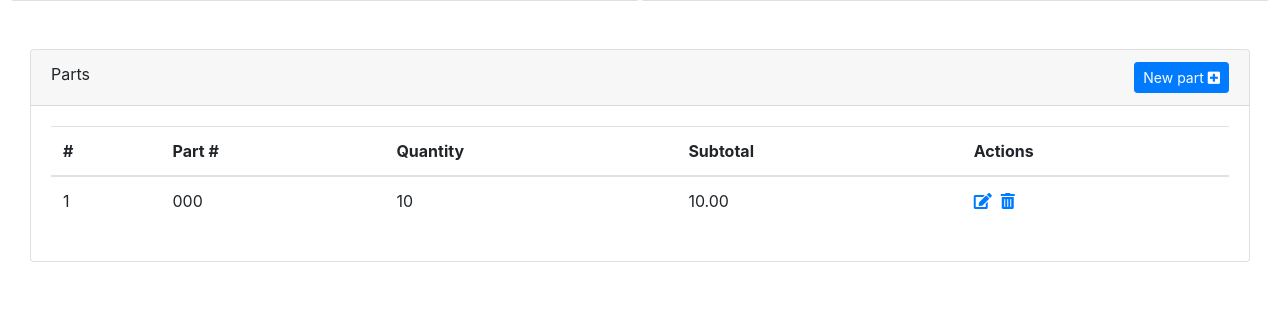
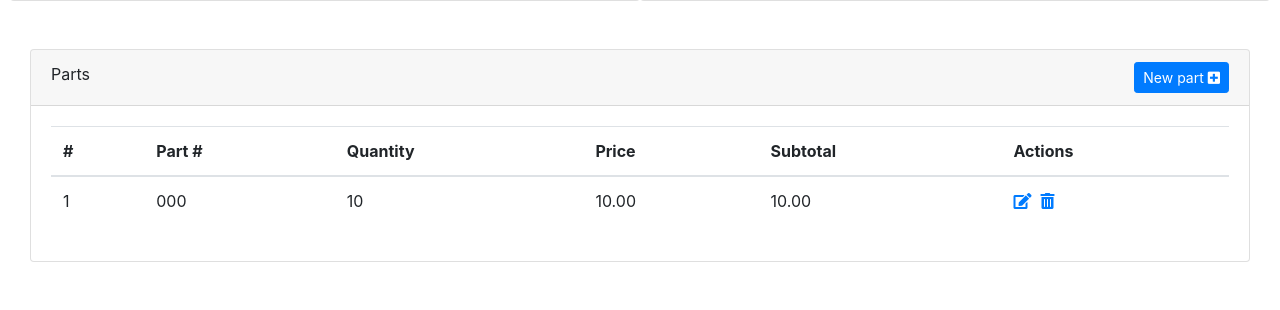
Before and after one commit to DennysSolisSV/TruckShop, a Django app: page /main/task/1/ in a window 1280 px wide. Shown: the part 708-1018 px from the top of the page. Run offline with Django 3.2, Linux system fonts and the light colour scheme; tables that the repository leaves empty hold one stand-in row (values such as "Sample post"); some libraries are stand-ins or nearby versions.

Commit message:
Used parts
Finished process to add parts to tasks with ajax, modal bootstrap

```diff
--- /dev/null
+++ b/inventory/urls.py
@@ -0,0 +1,11 @@
+from django.conf.urls import url
+
+from .views import (
+    get_price_api,
+)
+
+app_name = 'inventory'
+
+urlpatterns = [
+    url(r'^price/$', get_price_api, name='part_price'),
+]
--- /dev/null
+++ b/static/js/truckshop.js
@@ -0,0 +1,31 @@
+$(document).ready(function(){
+
+	// get price and parts existence in part_task form
+
+	$(document).on('change', '.part_task_select', function(event) {
+
+		// getting data from the form
+		var partForm = $(".parts_task");
+		var actionEndPoint = partForm.attr("data-endpoint");
+        var httpMethod = partForm.attr("method");
+        // asigned the selected value.
+        var formData = { id : $(".part_task_select option:selected").val() }
+
+     	// ajax request
+
+     	$.ajax({
+            url: actionEndPoint,
+            method: "GET",
+            data: formData,
+            success: function(data){
+              var partSpan = partForm.find(".Part");
+              partSpan.html("Price: " + data.price)
+              var quantitySpan = partForm.find(".Quantity");
+              quantitySpan.html("Existence: " + data.existence)
+            },
+            error: function(errorData){
+               console.log("error")
+            }
+      }); // end ajax
+    });// end change event
+});
--- a/truckshop/urls.py
+++ b/truckshop/urls.py
@@ -12,6 +12,7 @@ urlpatterns = [
     url(r'^admin/', admin.site.urls),
     url(r'^main/', include("work_orders.urls")),
     url(r'^main/order/', include("search.urls")),
+    url(r'^main/parts/', include("inventory.urls")),
     url(r'^logout/$', LogoutView.as_view(), name='logout'),
     url(r'^$', LoginView.as_view(template_name='accounts/login.html',
                                  authentication_form=LoginForm), name='login')
--- a/work_orders/forms.py
+++ b/work_orders/forms.py
@@ -37,10 +37,17 @@ class TaskForm(ModelForm):
             "mechanic": Select(attrs={"class": "form-control"}),
         }
 
+
 class PartsByTaskForm(PopRequestMixin, CreateUpdateAjaxMixin, ModelForm):
     class Meta:
         model = PartsByTask
         exclude = [
             'task',
+            'price',
             'subtotal',
         ]
+        widgets = {
+            "part": Select(attrs={"class": "form-control part_task_select"}),
+            "quantity": TextInput(attrs={"class": "form-control"}),
+
+        }
--- a/work_orders/models.py
+++ b/work_orders/models.py
@@ -1,8 +1,10 @@
 from django.db import models
+from django.db.models import Q
+from django.db.models.signals import pre_save
 from django.conf import settings
 from django.core.urlresolvers import reverse
-from django.db.models import Q
-from django.db.models.signals import pre_save
+
+
 from accounts.models import Client
 from inventory.models import Part
 from truck.models import Truck
@@ -12,6 +14,7 @@ User = settings.AUTH_USER_MODEL
 
 
 class WorkOrderManager(models.Manager):
+    # Looking on the different fields
     def search(self, query):
         lookups = (
             Q(number_order__contains=query) |
@@ -24,17 +27,22 @@ class WorkOrderManager(models.Manager):
         print(obj)
         return obj
 
+    # Order query from the lastest
+
     def all(self):
         obj = self.get_queryset().order_by('-number_order')
         return obj
 
 
 class TaskManager(models.Manager):
+    # Getting the tasks that belongs to a user
     def get_by_user(self, request):
         user = request.user
         obj = self.get_queryset().filter(
             mechanic=user).order_by('-number_order', 'id')
         return obj
+
+    # Order query from the lastest
 
     def all(self, request):
         obj = self.get_queryset.all().order_by('-number_order')
@@ -88,6 +96,8 @@ class PartsByTask(models.Model):
     task = models.ForeignKey(Task, on_delete=models.CASCADE)
     part = models.ForeignKey(Part)
     quantity = models.IntegerField()
+    price = models.DecimalField(
+        default=0.00, max_digits=100, decimal_places=2)
     subtotal = models.DecimalField(
         default=0.00, max_digits=100, decimal_places=2)
 
@@ -98,6 +108,7 @@ class PartsByTask(models.Model):
 def pre_save_partsbytask_receiver(sender, instance, *args, **kwargs):
     if instance.quantity > 0:
         instance.subtotal = instance.quantity * instance.part.price
+        instance.price = instance.part.price
     else:
         instance.subtotal = 0.00
 
--- a/work_orders/templates/work_orders/task_detail.html
+++ b/work_orders/templates/work_orders/task_detail.html
@@ -1,4 +1,5 @@
 {% extends "base.html" %}
+{% load static %}
 
 {% block content %}
 <div class="container-fluid">
@@ -44,11 +45,7 @@
 			  	</div>
 			  </div>
 			</form>
-			<div class="modal fade" tabindex="-1" role="dialog" id="modal">
-  				<div class="modal-dialog" role="document">
-			    	<div class="modal-content"></div>
-			  	</div>
-			</div>
+
 			  <div class="row mx-auto py-5">
 			  	<div class="col-md-12 ">
 			  		<div class="card">
@@ -62,6 +59,7 @@
 							      <th scope="col">#</th>
 							      <th scope="col">Part #</th>
 							      <th scope="col">Quantity</th>
+							      <th scope="col">Price</th>
 							      <th scope="col">Subtotal</th>
 							      <th scope="col">Actions</th>
 							    </tr>
@@ -72,30 +70,26 @@
 							      <td scope="row">{{forloop.counter}}</td>
 							      <td>{{part.part}}</td>
 							      <td>{{part.quantity}}</td>
+							      <td>{{part.price}}</td>
 							      <td>{{part.subtotal}}</td>
 							      <td><a href="" class="add-part"><i class="fas fa-edit"></i></a>&nbsp&nbsp<a href="" title=""><i class="fas fa-trash-alt"></i></a></td>
 							    </tr>
 							    {% endfor %}
 							  </tbody>
 							</table>
-
 				    	</div>
 			  		</div>
 			  	</div>
-
 			  </div>
-
-
-
-
-
-
-
-
-
-
 		</div>
 	</div>
+</div>
+
+<!-- Modal adding , edit parts on the task  -->
+<div class="modal fade" tabindex="-1" role="dialog" id="modal">
+	<div class="modal-dialog modal-dialog-centered" role="document">
+    	<div class="modal-content"></div>
+  	</div>
 </div>
 
 {% endblock %}
@@ -103,15 +97,13 @@
 
 
 {% block js %}
-
-<script type="text/javascript">
-  $(function () {
-    // Create book button
-    $(".js-add-part").modalForm({formURL: "{% url 'work_orders:add_part' task_pk %}"});
-
-
-
-  });
+<script>
+// lauch modal add part button
+	$(function () {
+    	$(".js-add-part").modalForm({formURL: "{% url 'work_orders:add_part' task_pk %}"});
+	});
 </script>
 
+<script src="{% static 'js/truckshop.js' %}"></script>
+
 {% endblock %}
```
Also changed, not shown: inventory/views.py (+16 -1 lines), work_orders/templates/work_orders/parts_form.html (+4 -3 lines), work_orders/views.py (+19 -19 lines), work_orders/migrations/0009_partsbytask_price.py (added).
